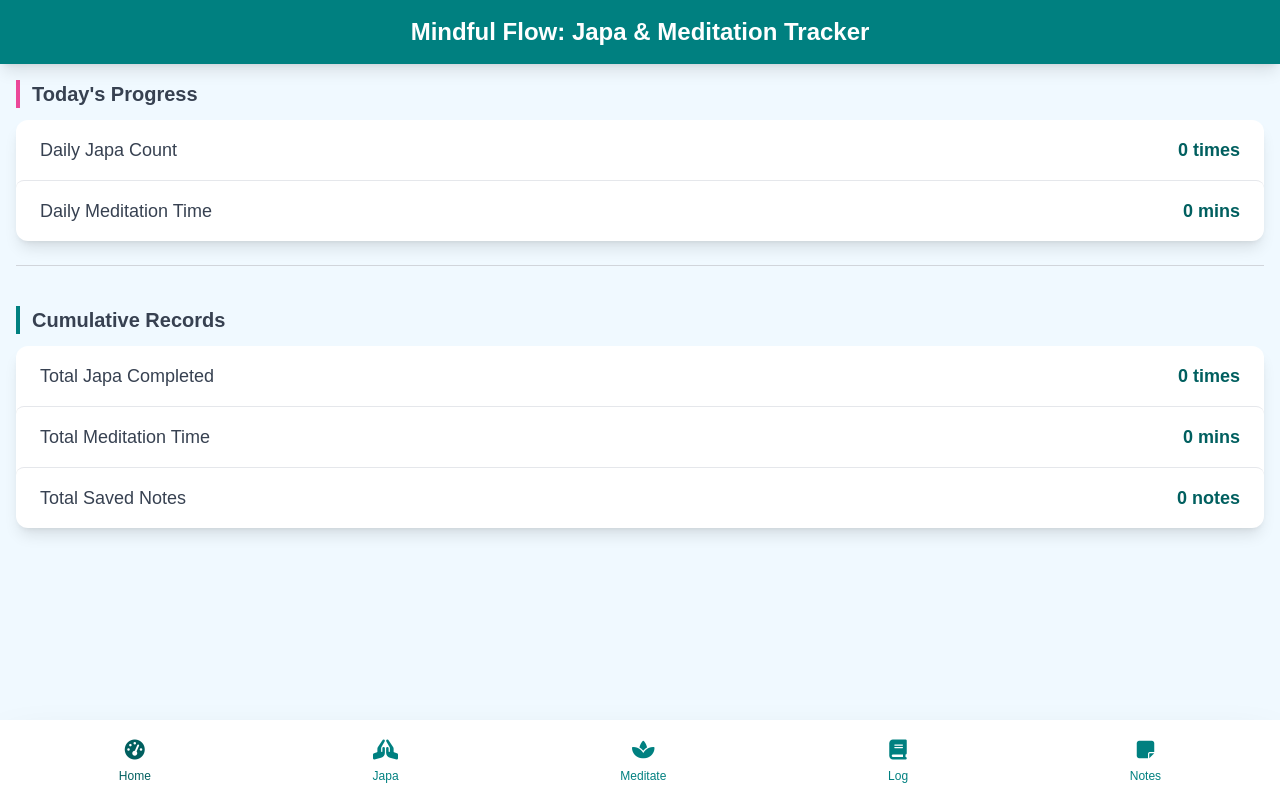
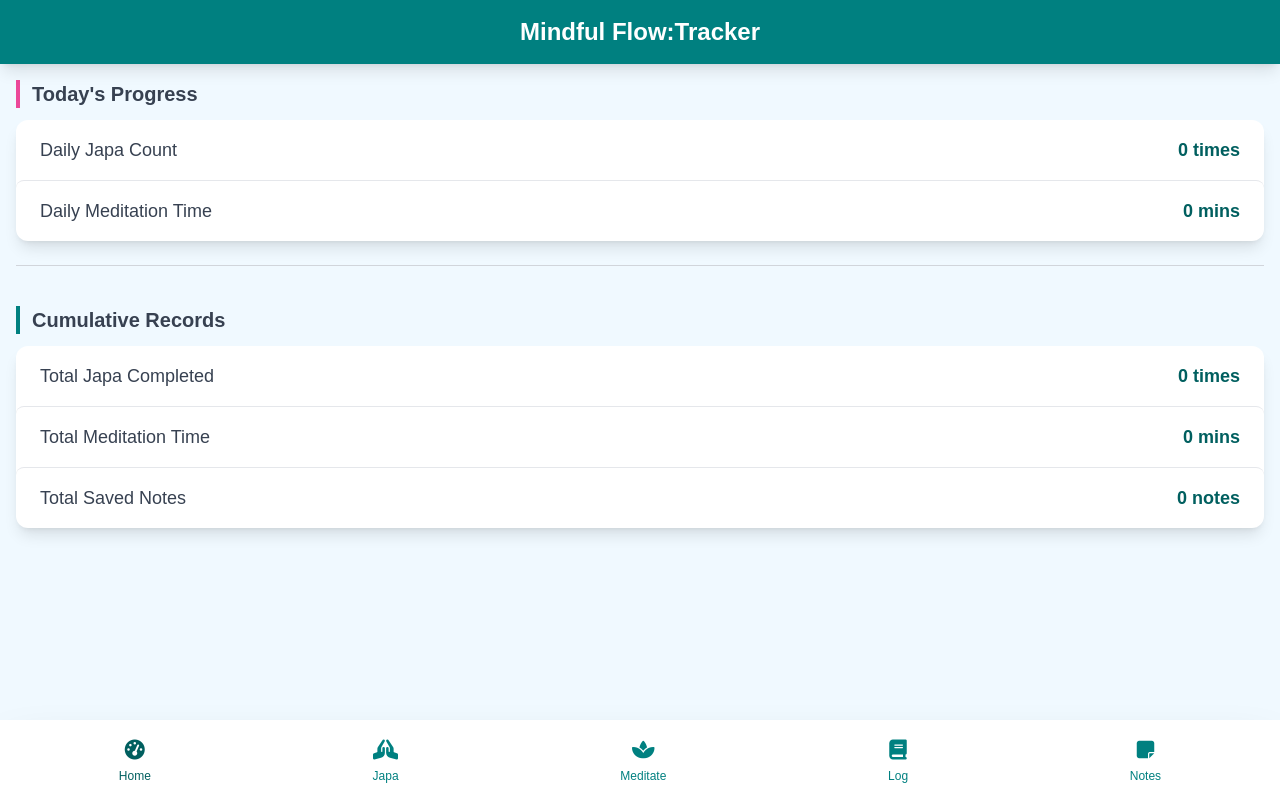
Before and after one commit to soemoehtun/Mindful-Flow, a plain HTML site: page index.html in a window 1280 px wide. Drawn offline with nearby package versions, Linux system fonts and the light colour scheme.

Commit message:
Update index.html

```diff
--- a/index.html
+++ b/index.html
@@ -3,7 +3,7 @@
 <head>
 <meta charset="UTF-8">
 <meta name="viewport" content="width=device-width, initial-scale=1.0">
-<title>Mindful Flow: Japa & Meditation Tracker</title>
+<title>Mindful Flow:Tracker</title>
 
 <script src="https://cdn.tailwindcss.com"></script>
 
@@ -84,7 +84,7 @@ section.active {
 <body class="bg-bg-light text-gray-800 font-sans transition-colors duration-300">
 
 <header class="bg-primary text-white text-center py-4 text-2xl font-semibold relative shadow-lg">
-   Mindful Flow: Japa & Meditation Tracker
+   Mindful Flow:Tracker
 </header>
 
 <main class="flex-grow p-4">
@@ -607,4 +607,5 @@ showPage('home'); // Ensure home is the initial active page after setup
 </script>
 
 </body>
+
 </html>
```
